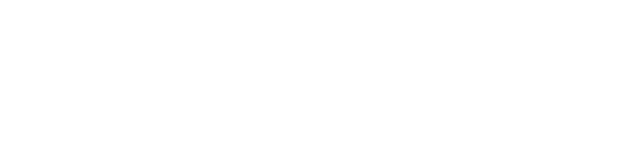
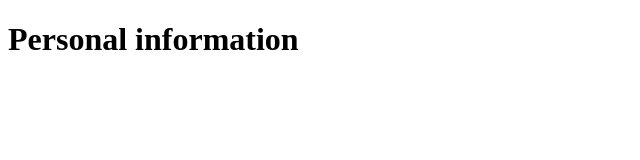
Before and after one commit to Sheeshda/rsschool-cv, a plain HTML site: page index.html in a window 1280 px wide. Shown: the whole page, without its empty margins (0-640 px from the left). Drawn offline with Linux system fonts and the light colour scheme.

Commit message:
feat: add first heading

```diff
--- a/index.html
+++ b/index.html
@@ -6,6 +6,6 @@
     <title>Document</title>
 </head>
 <body>
-
+    <h1>Personal information</h1>
 </body>
 </html>
```
